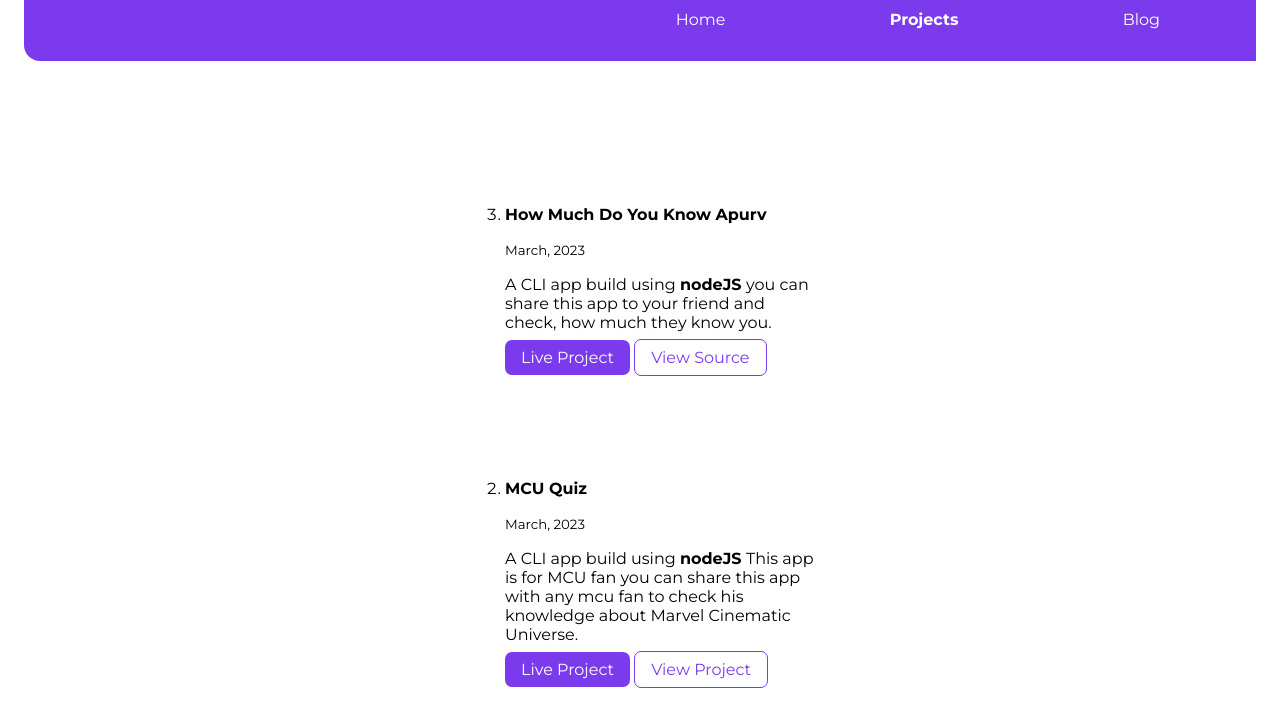
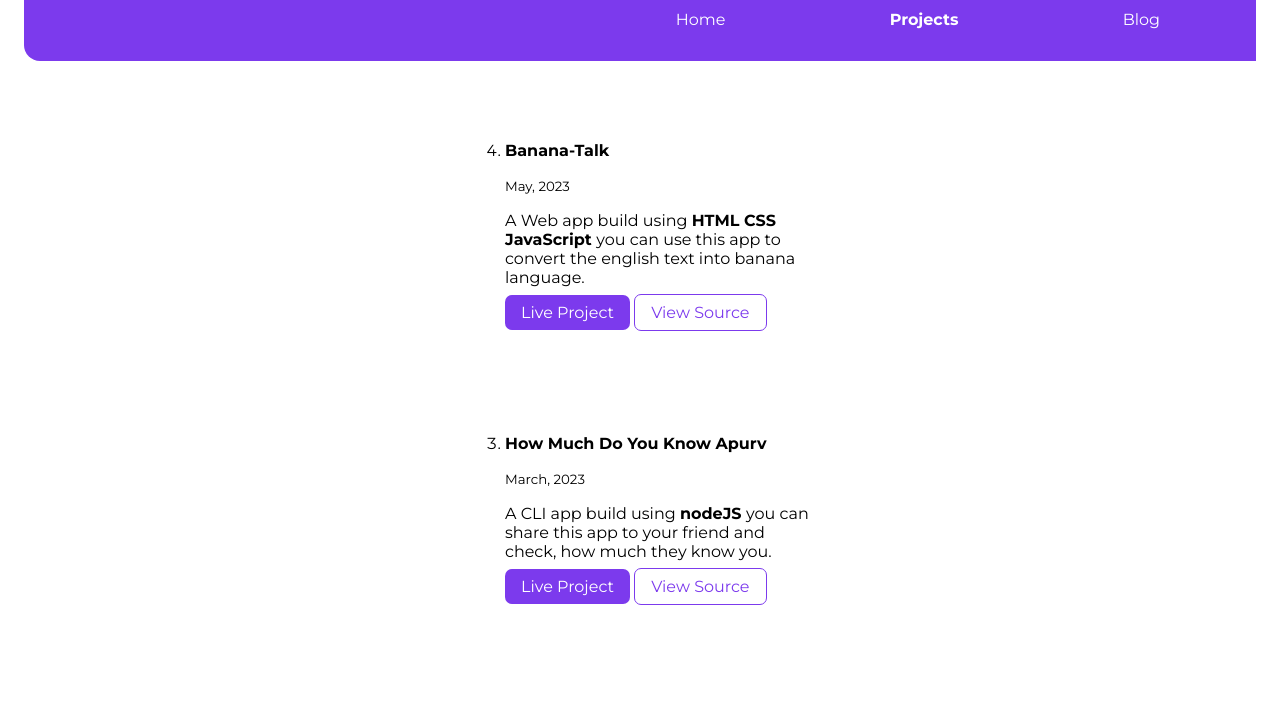
Before and after one commit to iApurvJha/Portfolio, a plain HTML site: page Projects.html in a window 1280 px wide. Shown: the part 57-762 px from the top of the page. Drawn offline with Linux system fonts and the light colour scheme.

Commit message:
some-fixations

```diff
--- a/Projects.html
+++ b/Projects.html
@@ -28,6 +28,27 @@
     </nav>
     <div class="container-center">
         <ol reversed>
+            <div class="Margin_bottom">
+                <li>
+                    <strong>Banana-Talk</strong>
+
+                </li>
+                <p>
+                    <small>
+                        May, 2023
+                    </small>
+                </p>
+                <p>
+                    A Web app build using
+                    <strong>
+                        HTML CSS JavaScript
+                    </strong>
+                    you can use this app to convert the english text into banana language.
+                </p>
+                <a class=" link primary-link" href="https://banana-lang-convertor.netlify.app/">Live Project</a>
+                <a class=" link secondary-link" href="https://github.com/iApurvJha/Banana-Talk">View Source</a>
+
+            </div>
             <div class="Margin_bottom">
                 <li>
                     <strong>How Much Do You Know Apurv</strong>
--- a/style.css
+++ b/style.css
@@ -75,7 +75,7 @@ hr {
     background-color: var(--primary-colour);
     padding: 1rem;
     border-bottom-left-radius: 1rem;
-    margin-bottom: 2rem;
+    margin-bottom: 0.5prem;
 }
 
 .navigation-list {
@@ -171,7 +171,7 @@ hr {
 /* navigation*/
 
 .nav_margin{
-    margin-bottom: 9rem;
+    margin-bottom: 5rem;
 }
 /* horizontal_line */
 hr{
```
Also changed, not shown: dummy_blog3.html (+1 -1 lines), index.html (+1 -1 lines), undraw_img.svg (renamed from Image/undraw_img.svg).
